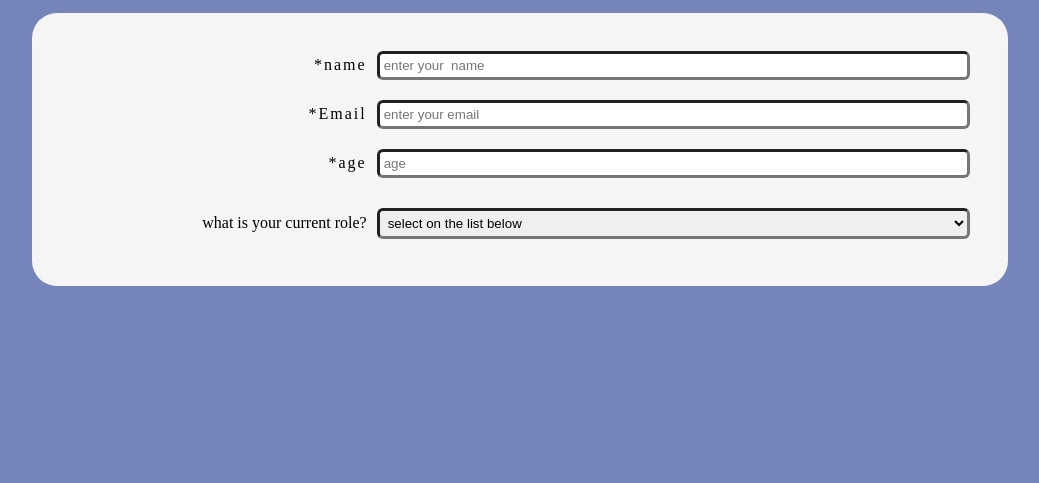
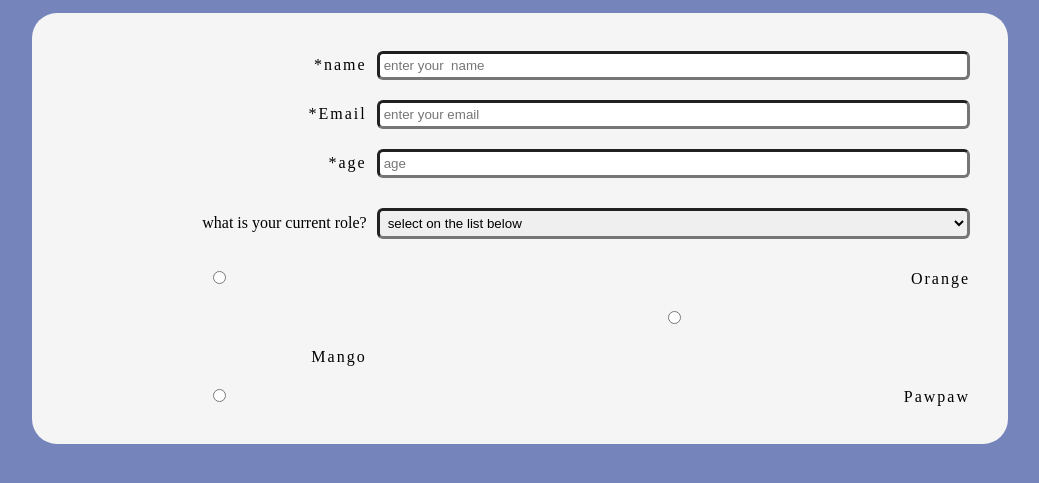
Before and after one commit to Cyiza2003/Cyizaandchester, a plain HTML site: page index.html in a window 1280 px wide. Shown: the part 101-584 px from the top of the page, without its empty margins (120-1159 px from the left). Drawn offline with Linux system fonts and the light colour scheme.

Commit message:
Add files via upload
cyiza add new fille

```diff
--- a/index.html
+++ b/index.html
@@ -28,20 +28,21 @@
 <option value="prefer"> prefer not to say</option>
 <option value="other">other</option>
 
-</select>
+
 
 <!-- write your code below here-->
 
 
-
-
-<!-- write your check box codes right here -->
-
-<!--  write here you do your submit button -->
-
+<p>Please select your favorite fruits:</p>
+  <input type="radio" id="html" name="fav_fruit" value="Orange">
+  <label for="html">Orange</label><br>
+  <input type="radio" id="css" name="fav_fruit" value="Mango">
+  <label for="css">Mango</label><br>
+  <input type="radio" id="javascript" name="fav_fruit" value="Pawpaw">
+  <label for="javascript">Pawpaw</label>
+</select>
 
 </form>
-
 
 
 
```
